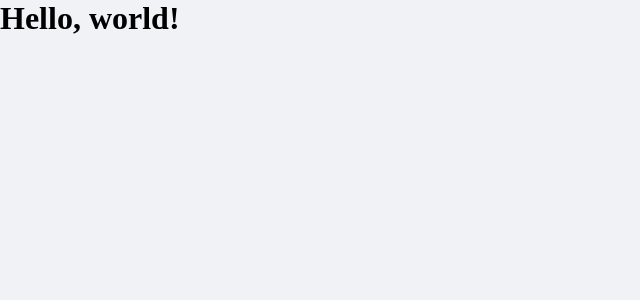
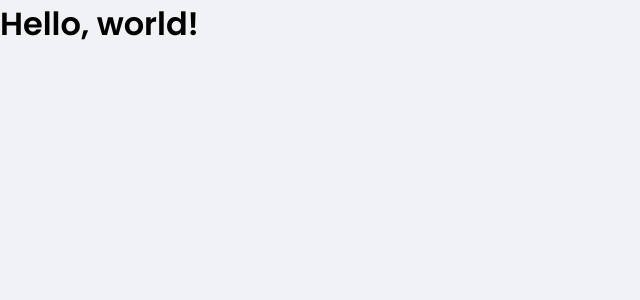
Before and after one commit to tallescorradini/ignite-reactjs-dtmoney, a React (Create React App) app: page / in a window 1280 px wide. Shown: the top 300 px of the page, without its empty margins (0-640 px from the left). Built offline with nearby package versions, Linux system fonts and the light colour scheme.

Commit message:
feat: add global font style properties

```diff
--- a/public/index.html
+++ b/public/index.html
@@ -1,10 +1,18 @@
 <!DOCTYPE html>
 <html lang="en">
   <head>
+    <link rel="preconnect" href="https://fonts.googleapis.com" />
+    <link rel="preconnect" href="https://fonts.gstatic.com" crossorigin />
+
     <meta charset="utf-8" />
     <meta name="viewport" content="width=device-width, initial-scale=1" />
 
     <title>dtmoney</title>
+
+    <link
+      href="https://fonts.googleapis.com/css2?family=Poppins:wght@400;600&display=swap"
+      rel="stylesheet"
+    />
   </head>
   <body>
     <noscript>You need to enable JavaScript to run this app.</noscript>
--- a/src/styles/global.ts
+++ b/src/styles/global.ts
@@ -17,6 +17,15 @@
   margin:0;
   padding:0;
   box-sizing: border-box;
+}
+
+body, input, textarea,button{
+  font-family: "Poppins", sans-serif;
+  font-weight: 400;
+}
+
+h1, h2, h3, h4, h5, h6, strong {
+  font-weight: 600;
 }
 
 html {
```
